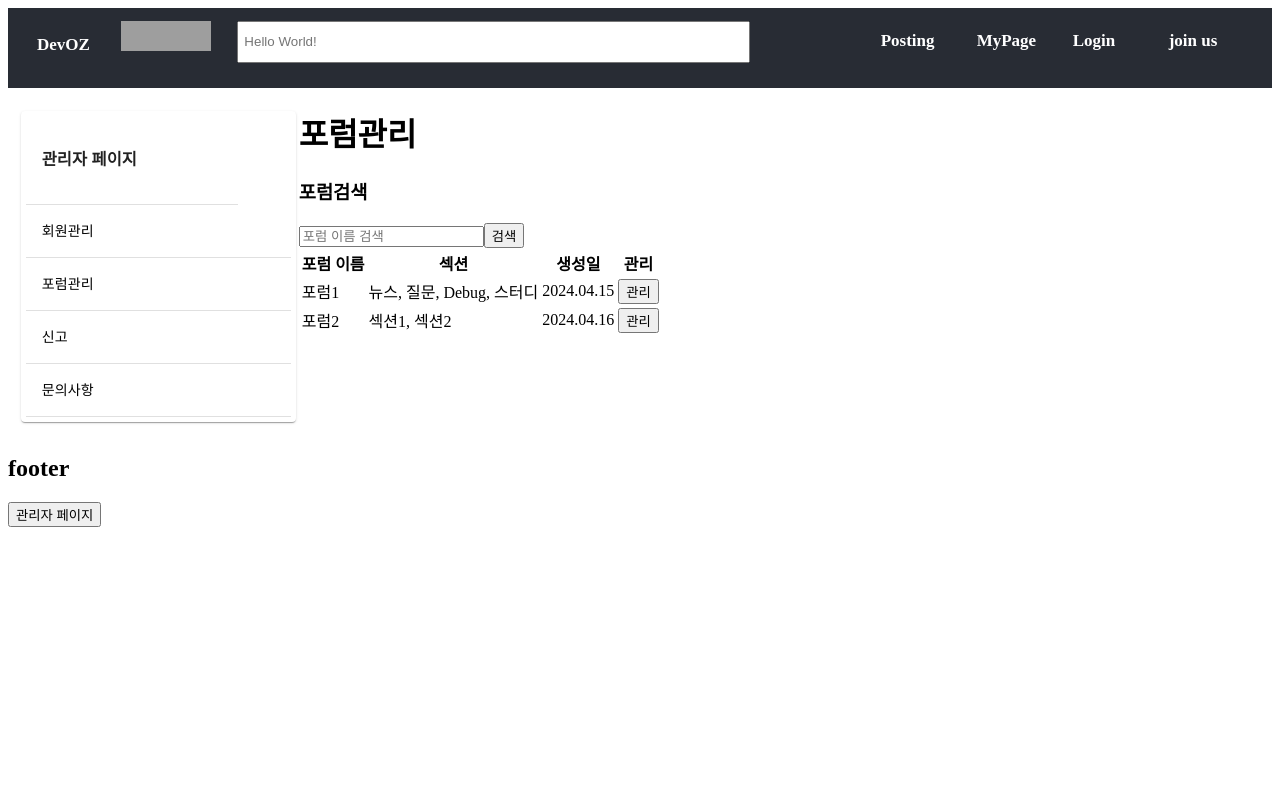
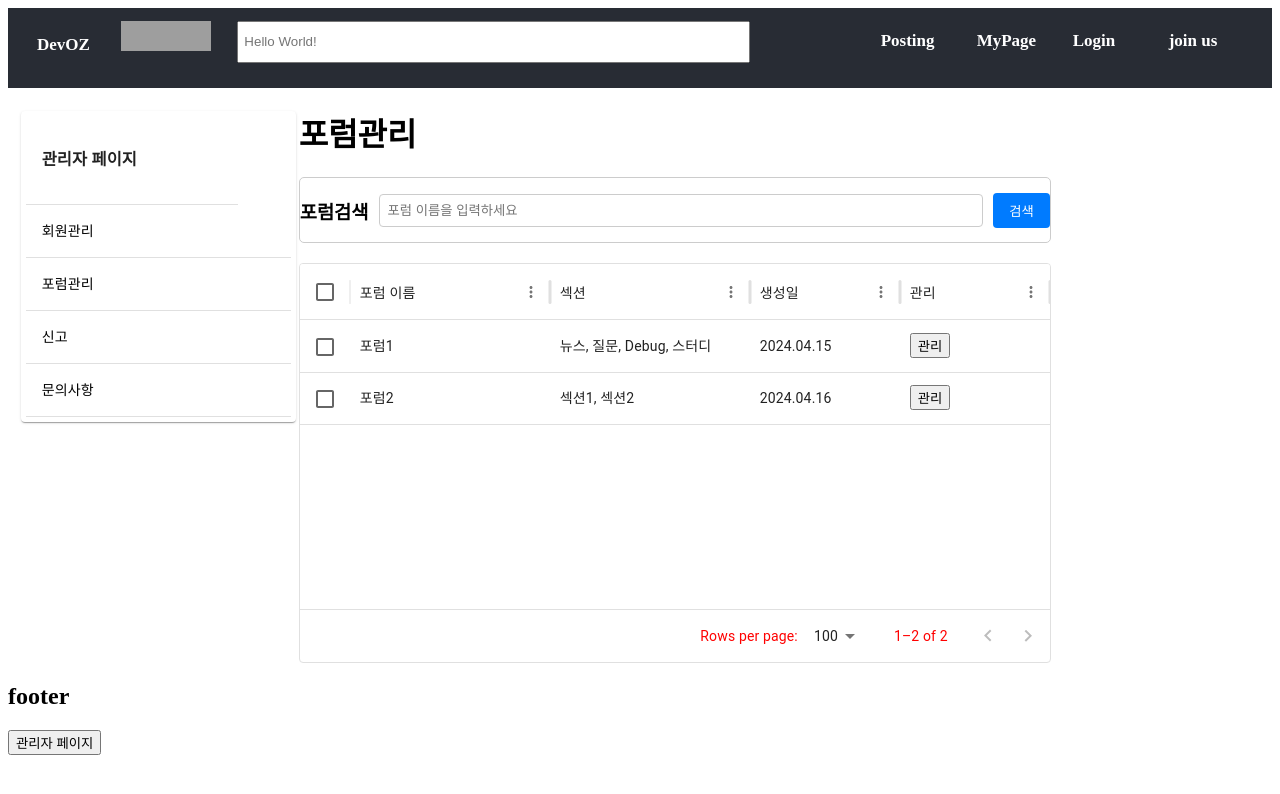
Before and after one commit to haley10309/Multi_main_Project, a React (Create React App) app: page /admin/Manage_forum in a window 1280 px wide. Shown: the top 794 px of the page. Built offline with nearby package versions, Linux system fonts and the light colour scheme; grey boxes are pictures that could not be loaded.

Commit message:
작업물 중간 저장 (yarn.lock 이슈 O)

```diff
--- a/src/administrator/Inquiry.jsx
+++ b/src/administrator/Inquiry.jsx
@@ -2,6 +2,7 @@
 
 import React, { useState } from 'react';
 import './Inquiry.scss';
+import { DataGrid } from "@mui/x-data-grid";
 
 const Inquiry = () => {
     // 가상의 문의 데이터
@@ -19,65 +20,61 @@ const Inquiry = () => {
     // 선택한 문의들을 처리하는 함수
     const handleAction = (action) => {
         // 선택된 문의들을 처리하는 로직 추가
-        console.log("Perform action:", action, "on selected inquiries:", selectedInquiries);
+        console.log("작업 수행:", action, "선택 문의에 대해:", selectedInquiries);
     };
 
     // 답변 팝업을 열고 닫는 함수
     const toggleReplyPopup = () => {
-    if (selectedInquiries.length === 0) {
+    // 선택된 문의가 있는지 확인
+    if (selectedInquiries.length > 0) {
+      // 팝업 상태를 반전시킴
+      setReplyPopup(!replyPopup);
+      } else {
       alert("답변할 문의를 선택해주세요.");
-    } else {
-        setReplyPopup(!replyPopup);
       }
     };
 
+    // 회신 버튼 클릭 시
+    const handleReplySubmit = () => {
+        // 회신 처리 로직 추가
+        console.log("회신 완료");
+    };
+
     return (
-        <div>
+        <div className="inquiry-container">
             <h1>문의사항</h1>
-         <table>
-         <thead>
-         <tr>
-          <th>선택</th>
-          <th>문의번호</th>
-          <th>문의일자</th>
-          <th>문의자ID</th>
-          <th>문의제목</th>
-          <th>답변상태</th>
-        </tr>
-        </thead>
-        <tbody>
-         {inquiries.map(inquiry => (
-        <tr key={inquiry.id}>
-        <td><input type="checkbox" onChange={() => {
-           // 체크박스 변경 시 선택된 문의 목록 업데이트
-          if (selectedInquiries.includes(inquiry.id)) {
-            setSelectedInquiries(selectedInquiries.filter(item => item !== inquiry.id));
-          } else {
-            setSelectedInquiries([...selectedInquiries, inquiry.id]);
-          }
-          }} />
-        </td>
-          <td>{inquiry.id}</td>
-          <td>{inquiry.date}</td>
-          <td>{inquiry.userId}</td>
-          <td>{inquiry.title}</td>
-          <td>{inquiry.status}</td>
-        </tr>
-        ))}
-        </tbody>
-        </table>
-        <div>
+            {/* DataGrid로 문의 목록을 표시 */}
+            <div className="datagrid-container" style={{ height: 400, width: '100%' }}>
+                <DataGrid
+                    rows={inquiries}
+                    columns={[
+                        { field: 'id', headerName: '문의번호', width: 130 },
+                        { field: 'date', headerName: '문의일자', width: 150 },
+                        { field: 'userId', headerName: '문의자ID', width: 150 },
+                        { field: 'title', headerName: '문의제목', width: 300 },
+                        { field: 'status', headerName: '답변상태', width: 130 },
+                    ]}
+                    pageSize={5}
+                    checkboxSelection // 체크박스 선택 활성화
+                    onSelectionModelChange={(newSelection) => {
+                        setSelectedInquiries(newSelection.selectionModel);
+                        console.log("선택한:", newSelection.selectionModel);
+                    }}
+                />
+            </div>
+
+            {/* 문의 작업 버튼 */}
+            <div className="action-buttons">
                 <button onClick={() => handleAction('수정')}>수정</button>
                 <button onClick={() => handleAction('일괄완료')}>일괄완료</button>
                 <button onClick={() => handleAction('보류')}>보류</button>
                 <button onClick={toggleReplyPopup}>답변</button>
             </div>
 
-
             {/* 답변 팝업 */}
             {selectedInquiries.length > 0 && replyPopup && (
-        <div className="inquiry_popup">
-        <div className="inquiry_popup-inner">
+                <div className="inquiry-popup">
+                    <div className="popup-inner">
                         <h2>문의</h2>
                         {/* 선택된 문의가 있을 때만 문의 정보를 표시 */}
                         {inquiries.find(inquiry => inquiry.id === selectedInquiries[0]) && (
@@ -88,9 +85,7 @@ const Inquiry = () => {
                                 <div>
                                     회신내용:
                                     <textarea
-            style={{ resize: "none" }}
-            rows="4"
-            cols="50"
+                                        style={{ width: '100%', height: '100px', resize: "none" }}
                                         placeholder="답변 내용을 입력하세요"
                                     />
                                 </div>
@@ -98,7 +93,7 @@ const Inquiry = () => {
                         )}
                         <div className="btn-group">
                             <button onClick={toggleReplyPopup}>취소</button>
-        <button>회신</button>
+                            <button onClick={handleReplySubmit}>회신</button>
                         </div>
                     </div>
                 </div>
--- a/src/administrator/Manage_forum.jsx
+++ b/src/administrator/Manage_forum.jsx
@@ -2,6 +2,7 @@
 
 import React, { useState } from 'react';
 import './Manage_forum.scss';
+import { DataGrid } from "@mui/x-data-grid";
 
 const Manage_forum = () => {
     // 포럼 데이터
@@ -78,52 +79,66 @@ const Manage_forum = () => {
     };
 
     return (
-        <div>
+        <div className="manage-forum-container">
+            {/* 포럼 관리 페이지 제목 */}
             <h1>포럼관리</h1>
             {/* 포럼 검색창 */}
             <div>
+                {/* 포럼 검색창 제목 */}
+                <div className='manage-forum-searchbar'>
+                    {/* 포럼 검색 입력창 */}
                     <h3>포럼검색</h3>
-            <div>
                     <input
                         type="text"
-            placeholder="포럼 이름 검색"
+                        placeholder="포럼 이름을 입력하세요"
                         value={searchTerm}
                         onChange={(e) => setSearchTerm(e.target.value)} />
+                    {/* 검색 버튼 */}
                     <button onClick={handleSearch}>검색</button>
                 </div>
             </div>
-            {/* 포럼 표(엑셀) */}
-            <table>
-            <thead>
-            <tr>
-            <th>포럼 이름</th>
-            <th>섹션</th>
-            <th>생성일</th>
-            <th>관리</th>
-            </tr>
-            </thead>
-            <tbody>
-        {forums.map(forum => (
-            <tr key={forum.id}>
-            <td>{forum.name}</td>
-            <td>{forum.sections.join(', ')}</td>
-            <td>{forum.createdDate}</td>
-            <td><button onClick={() => { setSelectedForum(forum); setPopupOpen(true); }}>관리</button></td>
-            </tr>
-            ))}
-        </tbody>
-        </table>
+            {/* 포럼 목록 */}
+            <div className='manage-forum-list' style={{ height: 400, width: '100%' }}>
+            <DataGrid
+                rows={forums}
+                columns={[
+                    { field: 'name', headerName: '포럼 이름', width: 200 },
+                    { field: 'sections', headerName: '섹션', width: 200, renderCell: (params) => params.value.join(', ') },
+                    { field: 'createdDate', headerName: '생성일', width: 150 },
+                    {
+                        field: 'actions',
+                        headerName: '관리',
+                        width: 150,
+                        renderCell: (params) => (
+                            <button onClick={() => { setSelectedForum(params.row); setPopupOpen(true); }}>관리</button>
+                        )
+                    },
+                ]}
+                pageSize={5} // 페이지당 행 수
+                checkboxSelection // 체크박스 선택 활성화
+            /></div>
             {/* 섹션 관리 팝업 */}
             {popupOpen && selectedForum && (
-            <div className="popup">
-            <div className="popup-inner">
+                <div className="manage-forum-popup">
+                    <div className="manage-forum-popup-inner">
+                        {/* 팝업 제목 */}
                         <h1>섹션관리</h1>
+                        {/* 반영일자 표시 */}
                         <div>반영일자: {new Date().toLocaleDateString()}</div>
-             <div>포럼:
-              <input type="text" value={selectedForum.name} onChange={handleForumNameChange} />
+                        <div>
+                            {/* 포럼 이름 입력창 */}
+                            포럼:
+                            <input
+                                type="text"
+                                value={selectedForum.name}
+                                onChange={handleForumNameChange}
+                            />
+                            {/* 포럼 이름 변경 버튼 */}
                             <button onClick={handleForumNameChangeClick}>변경</button>
                         </div>
+                        {/* 기존 섹션 표시 */}
                         <div>섹션(기존): {selectedForum.sections.join(', ')}</div>
+                        {/* 섹션 추가/삭제 입력창 */}
                         <div>섹션(변경 후):
                             {selectedForum.sections.map(section => (
                                 <div key={section}>
@@ -131,11 +146,21 @@ const Manage_forum = () => {
                                     <button onClick={() => handleSectionDelete(section)}>X</button>
                                 </div>
                             ))}
-             <input type="text" placeholder="입력내용 추가" value={selectedSection} onChange={(e) => setSelectedSection(e.target.value)} />
+                            {/* 섹션 추가 입력창 */}
+                            <input
+                                type="text"
+                                placeholder="입력내용 추가"
+                                value={selectedSection || ''}
+                                onChange={(e) => setSelectedSection(e.target.value)}
+                            />
+                            {/* 섹션 추가 버튼 */}
                             <button onClick={handleSectionAdd}>추가</button>
                         </div>
-             <div className="btn-group">
+                        {/* 팝업 버튼 그룹 */}
+                        <div className="manage-forum-btn-group">
+                            {/* 취소 버튼 */}
                             <button onClick={closePopup}>취소</button>
+                            {/* 저장 버튼 */}
                             <button onClick={handleSaveChanges}>저장</button>
                         </div>
                     </div>
--- a/src/administrator/Manage_forum.scss
+++ b/src/administrator/Manage_forum.scss
@@ -0,0 +1,37 @@
+/* Manage_forum.scss */
+
+.manage-forum-container {
+    // 포럼 검색창 스타일
+    .manage-forum-searchbar {
+      display: flex;
+      align-items: center;
+      margin-bottom: 20px;
+      border-radius: 5px;
+      border: 1px solid #ccc;
+
+      h3 {
+        margin-right: 10px;
+      }
+
+      input[type="text"] {
+        padding: 8px;
+        border: 1px solid #ccc;
+        border-radius: 4px;
+        margin-right: 10px;
+        flex: 1;
+      }
+
+      button {
+        padding: 8px 16px;
+        background-color: #007bff;
+        color: #fff;
+        border: none;
+        border-radius: 4px;
+        cursor: pointer;
+        transition: background-color 0.3s ease;
+
+        &:hover {
+          background-color: #0056b3;
+        }
+      }
+    }}
--- a/src/route/Posting.scss
+++ b/src/route/Posting.scss
@@ -184,6 +184,23 @@
     padding: 20px;
     border: 1px solid #ccc;
     box-shadow: 0 2px 4px rgba(0, 0, 0, 0.1);
+    overflow-x: auto; // 가로 스크롤 적용
+    justify-content: center;
+}
+
+  .selected_photos {
+    display: flex;
+    flex-wrap: nowrap;
+    overflow-x: auto;
+    max-width: 100%;
+    max-height: 50%;
+}
+
+  .photo_item img {
+    width: 100px;
+    height: 100px;
+    object-fit: cover;
+    margin-right: 5px;
 }
 
   .photo_popup h2 {
```
Also changed, not shown: src/route/Posting.jsx (+62 -26 lines). Lines whose indentation alone changed are shown as unchanged.
